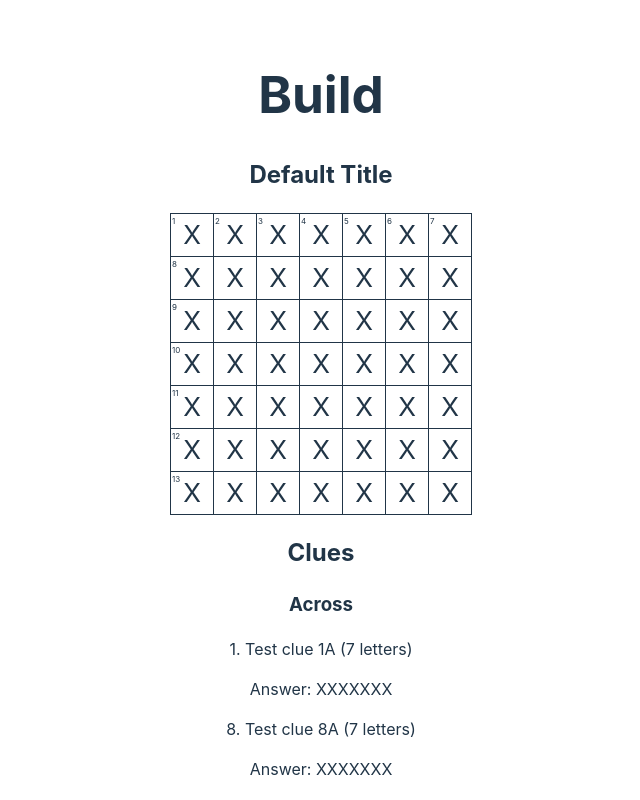
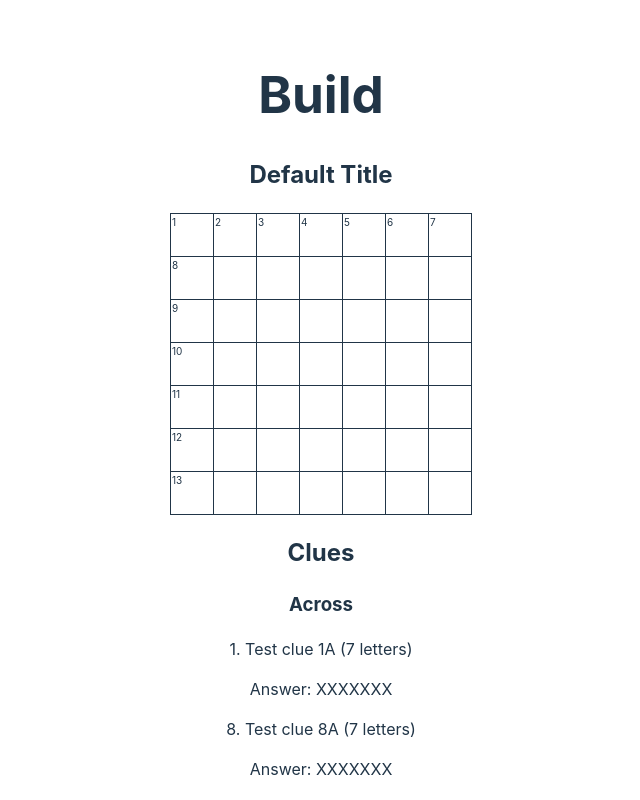
Before and after one commit to bencavins/crossbuild, a React (Vite) app in the folder frontend/crossbuild/: page /build in a window 1280 px wide. Shown: the top 800 px of the page, without its empty margins (319-959 px from the left). Built offline with nearby package versions, Linux system fonts and the light colour scheme.

Commit message:
keep numbers in top left when square is blank

```diff
--- a/frontend/crossbuild/src/components/GridCell.jsx
+++ b/frontend/crossbuild/src/components/GridCell.jsx
@@ -1,8 +1,10 @@
 export default function GridCell({ value, i, j, number, isBlack, handleClick }) {
   return (
     <td className={isBlack ? "black-cell" : ""} onClick={() => handleClick(i, j)}>
-      <p className='grid-cell-number'>{number}</p>
-      {isBlack ? null : value}
+      <div className="grid-cell-content">
+        <div className='grid-cell-number'>{number}</div>
+        {isBlack ? null : <p className="grid-cell-value">{value}</p>}
+      </div>
     </td>
   )
 }
--- a/frontend/crossbuild/src/components/PuzzleBuilder.jsx
+++ b/frontend/crossbuild/src/components/PuzzleBuilder.jsx
@@ -21,7 +21,7 @@ function buildDefaultGridData(n) {
       row.push({
         i: i,
         j: j,
-        value: 'X',
+        value: '',
         isBlack: false,
         number: null
       })
--- a/frontend/crossbuild/src/components/SquareGrid.css
+++ b/frontend/crossbuild/src/components/SquareGrid.css
@@ -17,8 +17,21 @@ td {
   background-color: black;
 }
 
+.grid-cell-content {
+  position: relative;
+  margin: 0;
+  padding: 0;
+}
+
 .grid-cell-number {
   position: absolute;
-  font-size: 8px;
-  margin-top: 0;
+  font-size: 10px;
+  left: 0px;
+  top: 0px;
 }
+
+.grid-cell-value {
+  margin: 0;
+  width: 40px;
+  height: 40px;
+}
```
